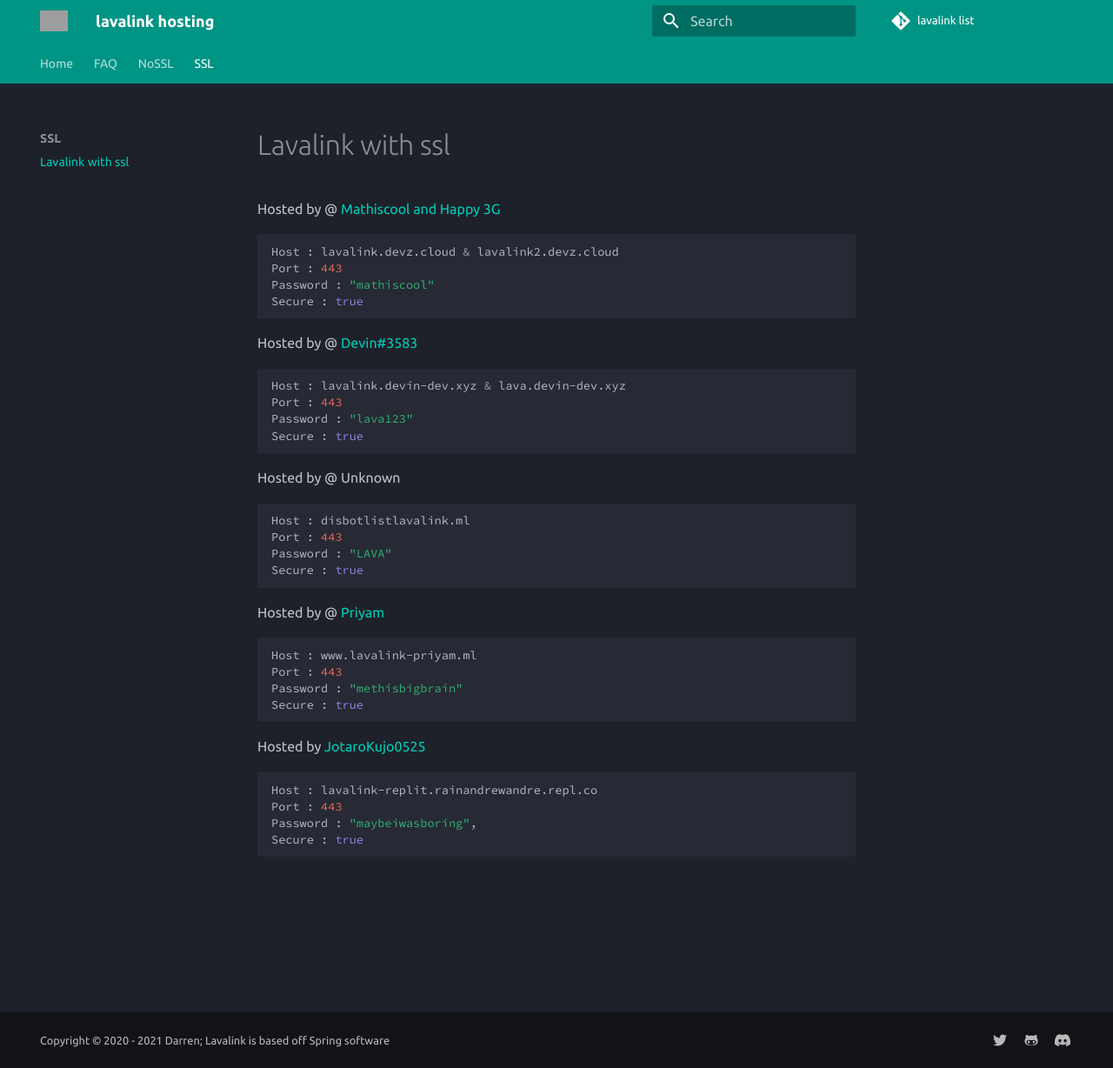
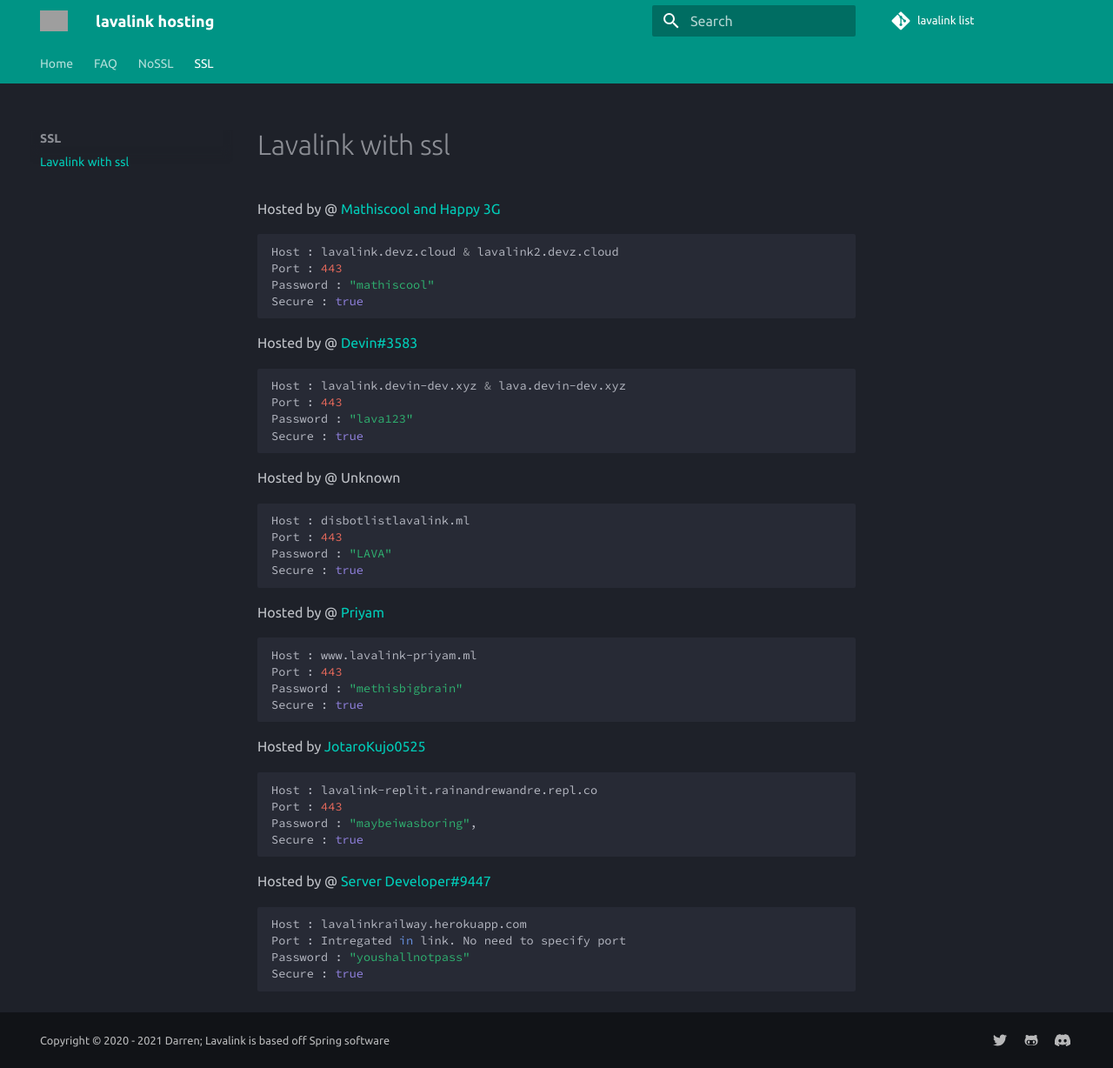
Before and after one commit to DarrenOfficial/lavalink-list, an MkDocs documentation site: the page built from docs/SSL/lavalink-with-ssl.md, in a window 1280 px wide and 1228 px high. Shown: the whole window at 87% size. Built offline with MkDocs 1.6.1 and Material for MkDocs 9.7.7, drawn with Linux system fonts in a browser that asks for light colours; comment, search, counter and statistics services are not loaded; grey boxes are pictures that could not be loaded.

Commit message:
Update lavalink-with-ssl.md

````diff
--- a/docs/SSL/lavalink-with-ssl.md
+++ b/docs/SSL/lavalink-with-ssl.md
@@ -34,3 +34,11 @@ Port : 443
 Password : "maybeiwasboring",
 Secure : true
 ```
+
+Hosted by @ [Server Developer#9447](https://duck.is-a.dev)
+```bash
+Host : lavalinkrailway.herokuapp.com
+Port : Intregated in link. No need to specify port
+Password : "youshallnotpass"
+Secure : true
+```
````
